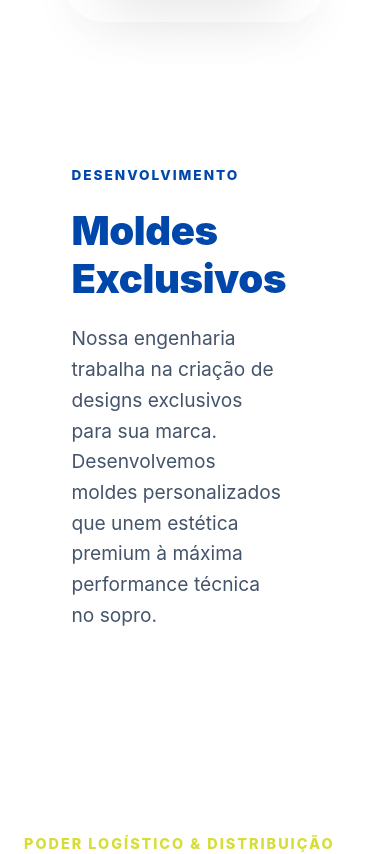
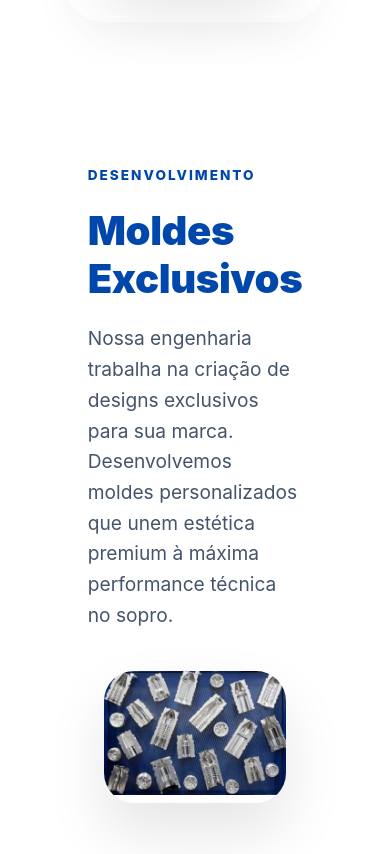
Before and after one commit to jjulioCsar/sitetech, a React (Vite) app: page / in a window 390 px wide. Shown: the part 5100-5954 px from the top of the page. Built offline with nearby package versions, Linux system fonts and the light colour scheme.

Commit message:
fix(ui): remove inline flex-direction causing mobile overlap in Customization component

```diff
--- a/src/components/Customization.jsx
+++ b/src/components/Customization.jsx
@@ -47,11 +47,10 @@ const Customization = () => {
                 </div>
 
                 {/* SECTION 2: MOLDES */}
-                <div className="flex-responsive" style={{
+                <div className="flex-responsive reverse" style={{
                     gap: '40px',
                     alignItems: 'center',
-                    padding: '40px',
-                    flexDirection: 'row-reverse'
+                    padding: '40px'
                 }}>
                     <motion.div
                         style={{ flex: 1 }}
--- a/src/index.css
+++ b/src/index.css
@@ -130,9 +130,13 @@ p.lead {
   flex-direction: row;
 }
 
+.flex-responsive.reverse {
+  flex-direction: row-reverse;
+}
+
 @media (max-width: 1024px) {
   .flex-responsive {
-    flex-direction: column;
+    flex-direction: column !important;
     gap: 40px;
   }
 }
```
